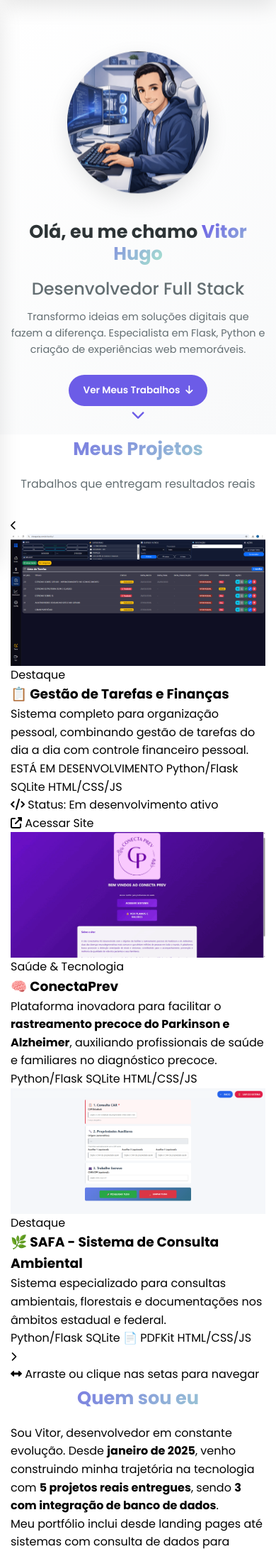
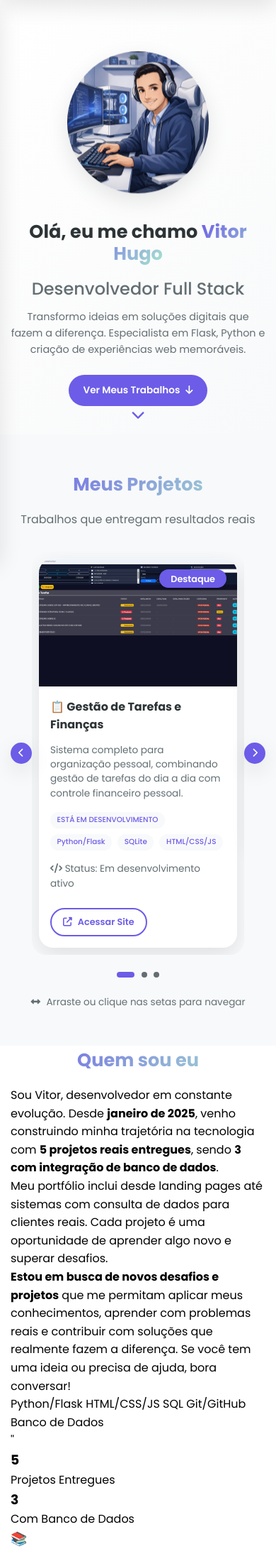
Before and after one commit to vitorhugoarcanjo/arcode, a Flask app: page / in a window 390 px wide. Shown: the part 58-2240 px from the top of the page at 71% size. Run offline with Flask 3, Linux system fonts and the light colour scheme.

Commit message:
ajustando projetos e titulo mobile e pc

```diff
--- /dev/null
+++ b/static/pasta_tela_principal/bloco_2.css
@@ -0,0 +1,331 @@
+/* ==================== BLOCO_2.CSS ==================== */
+/* Este arquivo contém: Seção de Projetos com Carrossel */
+/* Deve ser o QUARTO arquivo CSS importado */
+
+/* ==================== 1. SEÇÃO DE PROJETOS ==================== */
+.bloco-projetos {
+    padding: 80px 0;
+    background: var(--bg-secondary);
+    overflow-x: hidden;
+}
+
+/* ==================== 2. CARROSSEL ==================== */
+.carrossel-container {
+    position: relative;
+    max-width: 1000px;
+    margin: 0 auto;
+    padding: 0 50px;
+}
+
+/* Wrapper que esconde os slides extras */
+.carrossel-wrapper {
+    overflow: hidden;
+    border-radius: 20px;
+}
+
+/* Container dos slides (flex para horizontal) */
+.carrossel-slides {
+    display: flex;
+    transition: transform 0.5s ease-in-out;
+    cursor: grab;
+}
+
+.carrossel-slides:active {
+    cursor: grabbing;
+}
+
+/* Cada slide ocupa 100% do container */
+.carrossel-slide {
+    min-width: 100%;
+    padding: 10px;
+}
+
+/* ==================== 3. CARD DO PROJETO ==================== */
+.projeto-card {
+    background: var(--bg-card);
+    border-radius: 20px;
+    overflow: hidden;
+    box-shadow: var(--shadow);
+    transition: all 0.3s ease;
+}
+
+.projeto-card:hover {
+    transform: translateY(-10px);
+    box-shadow: var(--shadow-hover);
+}
+
+/* Imagem do projeto */
+.projeto-imagem {
+    position: relative;
+    overflow: hidden;
+    height: 250px;
+    background: var(--bg-secondary);
+}
+
+.projeto-imagem img {
+    width: 100%;
+    height: 100%;
+    object-fit: cover;
+    transition: transform 0.5s ease;
+}
+
+.projeto-card:hover .projeto-imagem img {
+    transform: scale(1.1);
+}
+
+/* Overlay com tag */
+.projeto-overlay {
+    position: absolute;
+    top: 15px;
+    right: 15px;
+    z-index: 10;
+}
+
+.projeto-tag {
+    background: var(--accent-primary);
+    color: white;
+    padding: 0.3rem 1rem;
+    border-radius: 50px;
+    font-size: 0.8rem;
+    font-weight: 600;
+    box-shadow: 0 2px 5px rgba(0,0,0,0.2);
+}
+
+/* Informações do projeto */
+.projeto-info {
+    padding: 1.5rem;
+}
+
+.projeto-info h3 {
+    font-size: 1.3rem;
+    margin-bottom: 0.8rem;
+    color: var(--text-primary);
+}
+
+.projeto-info p {
+    color: var(--text-secondary);
+    margin-bottom: 1rem;
+    line-height: 1.5;
+}
+
+/* Tecnologias */
+.projeto-tech {
+    display: flex;
+    flex-wrap: wrap;
+    gap: 0.5rem;
+    margin: 1rem 0;
+}
+
+.projeto-tech span {
+    background: var(--bg-secondary);
+    color: var(--accent-primary);
+    padding: 0.3rem 0.8rem;
+    border-radius: 50px;
+    font-size: 0.75rem;
+    font-weight: 500;
+    transition: all 0.3s ease;
+}
+
+.projeto-tech span:hover {
+    background: var(--accent-primary);
+    color: white;
+    transform: translateY(-2px);
+}
+
+/* Status do projeto */
+.projeto-status {
+    margin: 1rem 0;
+    color: var(--text-secondary);
+    font-size: 0.85rem;
+}
+
+/* Botão detalhes */
+.btn-detalhes {
+    display: inline-flex;
+    align-items: center;
+    gap: 0.5rem;
+    padding: 0.6rem 1.2rem;
+    background: transparent;
+    color: var(--accent-primary);
+    text-decoration: none;
+    border: 2px solid var(--accent-primary);
+    border-radius: 50px;
+    font-weight: 600;
+    transition: all 0.3s ease;
+    font-size: 0.85rem;
+    margin-top: 0.5rem;
+}
+
+.btn-detalhes:hover {
+    background: var(--accent-primary);
+    color: white;
+    transform: translateX(5px);
+}
+
+/* ==================== 4. BOTÕES DE NAVEGAÇÃO ==================== */
+.carrossel-btn {
+    position: absolute;
+    top: 50%;
+    transform: translateY(-50%);
+    background: var(--accent-primary);
+    color: white;
+    border: none;
+    width: 45px;
+    height: 45px;
+    border-radius: 50%;
+    cursor: pointer;
+    transition: all 0.3s ease;
+    z-index: 20;
+    display: flex;
+    align-items: center;
+    justify-content: center;
+    font-size: 1.2rem;
+    box-shadow: var(--shadow);
+}
+
+.carrossel-btn:hover {
+    background: var(--accent-hover);
+    transform: translateY(-50%) scale(1.1);
+}
+
+.carrossel-btn:active {
+    transform: translateY(-50%) scale(0.95);
+}
+
+.prev {
+    left: 0;
+}
+
+.next {
+    right: 0;
+}
+
+/* ==================== 5. INDICADORES (BOLINHAS) ==================== */
+.carrossel-indicators {
+    display: flex;
+    justify-content: center;
+    gap: 0.8rem;
+    margin-top: 2rem;
+    flex-wrap: wrap;
+}
+
+.indicator {
+    width: 10px;
+    height: 10px;
+    border-radius: 50%;
+    background: var(--text-secondary);
+    cursor: pointer;
+    transition: all 0.3s ease;
+}
+
+.indicator.active {
+    width: 30px;
+    border-radius: 10px;
+    background: var(--accent-primary);
+}
+
+.indicator:hover {
+    background: var(--accent-primary);
+    transform: scale(1.2);
+}
+
+/* ==================== 6. INFO EXTRA ==================== */
+.carrossel-info {
+    text-align: center;
+    margin-top: 1.5rem;
+    color: var(--text-secondary);
+    font-size: 0.85rem;
+}
+
+.carrossel-info i {
+    margin-right: 0.3rem;
+}
+
+/* ==================== 7. RESPONSIVIDADE ==================== */
+@media (max-width: 768px) {
+    .bloco-projetos {
+        padding: 50px 0;
+    }
+
+    .carrossel-container {
+        padding: 0 40px;
+    }
+
+    .carrossel-btn {
+        width: 35px;
+        height: 35px;
+        font-size: 1rem;
+    }
+
+    .projeto-imagem {
+        height: 200px;
+    }
+
+    .projeto-info {
+        padding: 1.2rem;
+    }
+
+    .projeto-info h3 {
+        font-size: 1.1rem;
+    }
+
+    .projeto-info p {
+        font-size: 0.9rem;
+    }
+
+    .projeto-tech span {
+        font-size: 0.7rem;
+        padding: 0.2rem 0.6rem;
+    }
+
+    .btn-detalhes {
+        padding: 0.5rem 1rem;
+        font-size: 0.8rem;
+    }
+
+    .carrossel-indicators {
+        gap: 0.6rem;
+        margin-top: 1.5rem;
+    }
+
+    .indicator {
+        width: 8px;
+        height: 8px;
+    }
+
+    .indicator.active {
+        width: 25px;
+    }
+}
+
+@media (max-width: 480px) {
+    .carrossel-container {
+        padding: 0 30px;
+    }
+
+    .carrossel-btn {
+        width: 30px;
+        height: 30px;
+        font-size: 0.8rem;
+    }
+
+    .projeto-imagem {
+        height: 180px;
+    }
+
+    .projeto-info {
+        padding: 1rem;
+    }
+
+    .projeto-info h3 {
+        font-size: 1rem;
+    }
+
+    .projeto-info p {
+        font-size: 0.85rem;
+    }
+
+    .projeto-tech span {
+        font-size: 0.65rem;
+    }
+}
--- a/templates/pasta_tela_principal/tela_principal.html
+++ b/templates/pasta_tela_principal/tela_principal.html
@@ -14,6 +14,8 @@
     <link rel="stylesheet" href="{{ url_for('static', filename='pasta_tela_principal/estrutura.css') }}">
     <link rel="stylesheet" href="{{ url_for('static', filename='pasta_tela_principal/bloco_0.css') }}">
     <link rel="stylesheet" href="{{ url_for('static', filename='pasta_tela_principal/bloco_1.css') }}">
+    <link rel="stylesheet" href="{{ url_for('static', filename='pasta_tela_principal/bloco_2.css') }}">
+
 
     <!-- <link rel="stylesheet" href="{{ url_for('static', filename='pasta_tela_principal/import_css.css') }}"> -->
 </head>
```
Also changed, not shown: static/pasta_tela_principal/bloco_2-.css (deleted, +0 -186 lines), static/pasta_tela_principal/menu.js (+136 -0 lines).
